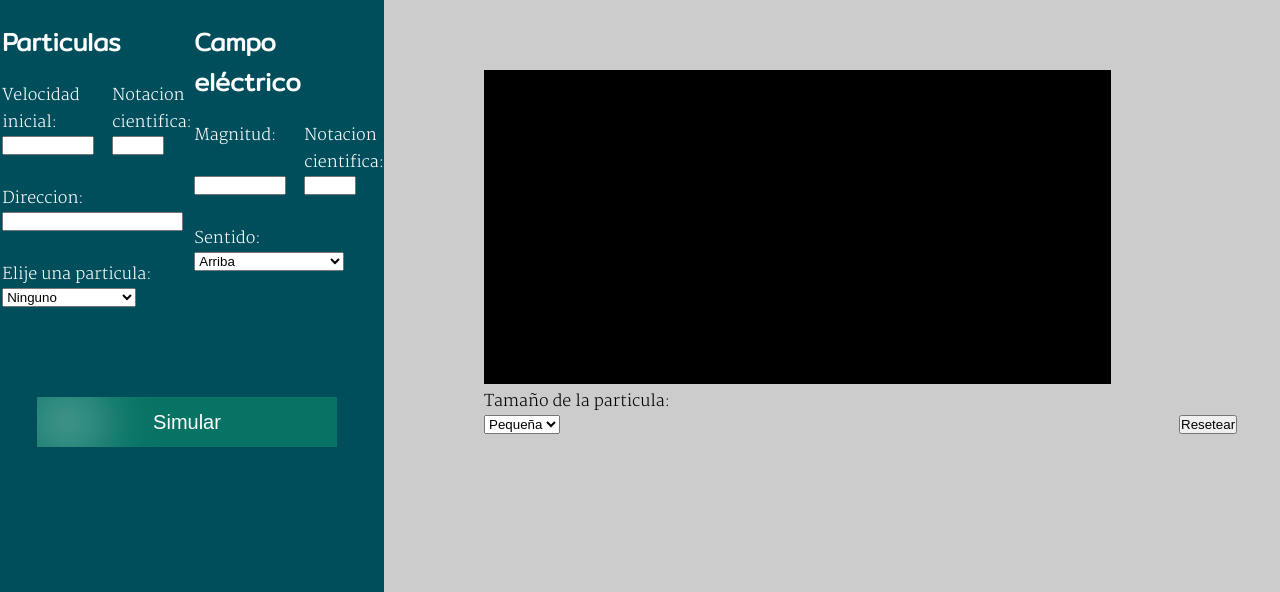
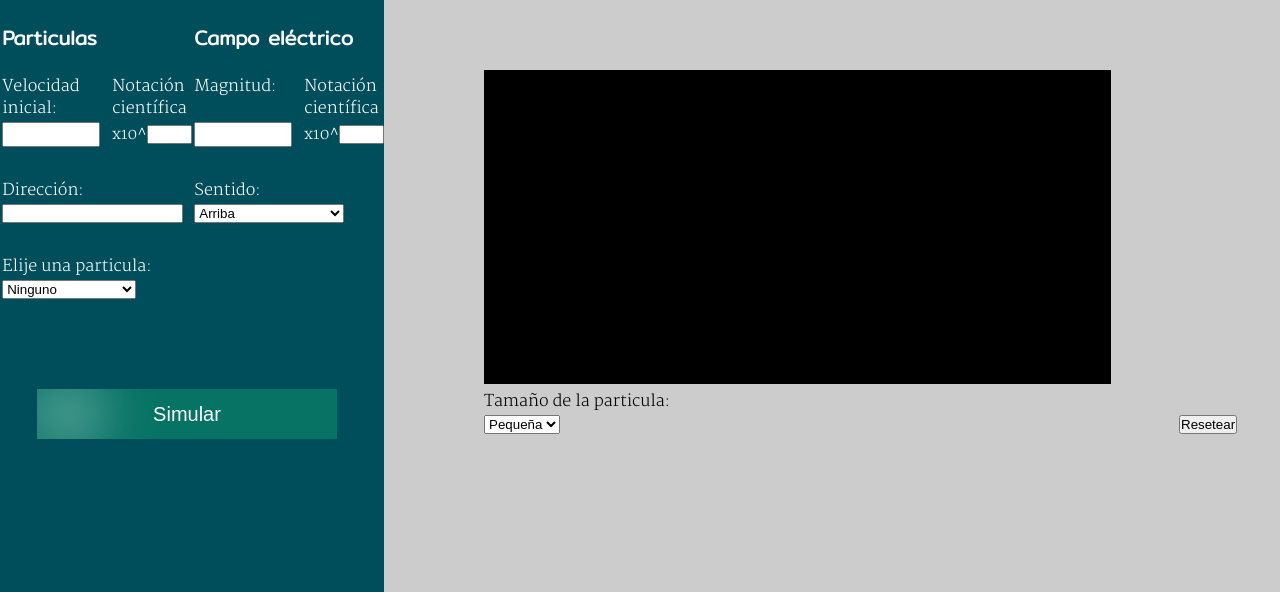
Before and after one commit to Arem58/Proyecto-Fisica, a website: page Particulas/public/index.html in a window 1280 px wide. Shown: the part 208-800 px from the top of the page. Drawn offline with Linux system fonts and the light colour scheme.

Commit message:
Mas css yolo

```diff
--- a/Particulas/public/index.html
+++ b/Particulas/public/index.html
@@ -21,13 +21,22 @@
                 <div class="center2">
                     <h3>Particulas</h3>
                     <div class="gridC">
-                        <p>Velocidad inicial:</p>
-                        <p>Notacion cientifica:</p>
+                        <div>
+                            <p class="size4">Velocidad</p>
+                            <p>inicial:</p>
+                        </div>
+                        <div>
+                            <p class="size4">Notación</p>
+                            <p>científica</p>
+                        </div>
                         <input class="size2" type="number" id="magnitudP"  >
-                        <input class="size" type="number" id="elevado"  >
+                        <div class="hola2">
+                            <p class="size3">x10^</p>
+                            <input class="size" type="number" id="elevado"  >
+                        </div>
                     </div>
                     <div class="space">
-                        <p>Direccion:</p>
+                        <p>Dirección:</p>
                         <input type="number" id="direccionP"  >
                     </div>
                     <div class="space">
@@ -52,9 +61,15 @@
                     <h3>Campo eléctrico</h3>
                     <div class="gridC">
                         <p>Magnitud:</p>
-                        <p>Notacion cientifica:</p>
+                        <div>
+                            <p class="size4">Notación</p>
+                            <p>científica</p>
+                        </div>
                         <input class="size2" type="number" id="magnitudE">
-                        <input class="size" type="number" id="elevado2">
+                        <div class="hola2">
+                            <p class="size3">x10^</p>
+                            <input class="size" type="number" id="elevado2">
+                        </div>
                     </div>
                     <div class="space">
                         <p>Sentido:</p>
--- a/Particulas/public/style.css
+++ b/Particulas/public/style.css
@@ -37,7 +37,7 @@ h2{
 
 h3{
     margin-bottom: 20px;
-    font-size: 25px;
+    font-size: 20px;
     color: white;
     font-family: "Mitr";
 }
@@ -113,7 +113,7 @@ canvas {
     width: 60%;
 }
 .size2{
-    width: 80%;
+    width: 85%;
 }
 
 .boton1{
@@ -184,3 +184,17 @@ canvas {
 .hola{
     color: black;
 }
+
+.hola2{
+    display: flex;
+    justify-content: center;
+    align-items: center;
+}
+
+.size3{
+    font-size: 15px;
+}
+
+.size4{
+    height: 22px;
+}
```
